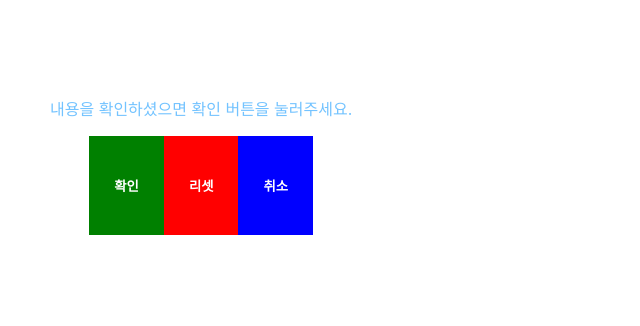
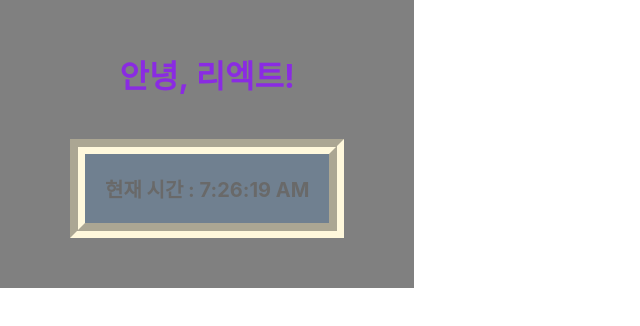
Before and after one commit to chakihwan/ReactProject2024, a React (Create React App) app: page / in a window 1280 px wide. Shown: the top 326 px of the page, without its empty margins (0-640 px from the left). Built offline with nearby package versions, Linux system fonts and the light colour scheme.

Commit message:
React 4장 Clock

```diff
--- a/src/chp04/Button.css
+++ b/src/chp04/Button.css
@@ -1,9 +1,10 @@
 div{
-    color: #73c3ff;
-    border: 0;
-    padding: 40px 25px;
+    color: #0092ff;
+    border: 15px;
+    padding: 15px 25px;
     display: inline-block;
     text-align: center;
+    background-color: gray;
 }
 .bg-green{
     background-color: green;
--- /dev/null
+++ b/src/chp04/Clock.css
@@ -0,0 +1,11 @@
+.aa{
+    border-width: 15px;
+    border-style: groove;
+    border-color: cornsilk;
+    background-color: slategray;
+    color: dimgray;
+    font-size: 20px;
+    font-weight: bold;
+    padding: 20px;
+    margin: 20px;
+}
--- /dev/null
+++ b/src/chp04/Clock.jsx
@@ -0,0 +1,12 @@
+import React from "react";
+
+function Clock(props){
+    return(
+        <div>
+            <h1>안녕, 리엑트!</h1>
+            <div className={'aa'}>현재 시간 : {new Date().toLocaleTimeString()}</div>
+        </div>
+    );
+}
+
+export default Clock;
--- a/src/index.js
+++ b/src/index.js
@@ -2,20 +2,22 @@ import React from 'react';
 import ReactDOM from 'react-dom/client';
 import './index.css';
 import './chp04/Button.css'
+import './chp04/Clock.css'
 import App from './App';
 import reportWebVitals from './reportWebVitals';
 import './chp03/Book.css'
 import Library from "./chp03/Library";
 import ConfirmDialog from "./chp04/ConfirmDialog";
+import Clock from "./chp04/Clock";
 
 const root = ReactDOM.createRoot(document.getElementById('root'));
-root.render(
-  <React.StrictMode>
-    <ConfirmDialog />
-  </React.StrictMode>
-
-);
-
+setInterval(()=> {
+    root.render(
+        <React.StrictMode>
+            <Clock/>
+        </React.StrictMode>
+    );
+},1000);
 // If you want to start measuring performance in your app, pass a function
 // to log results (for example: reportWebVitals(console.log))
 // or send to an analytics endpoint. Learn more: https://bit.ly/CRA-vitals
```
